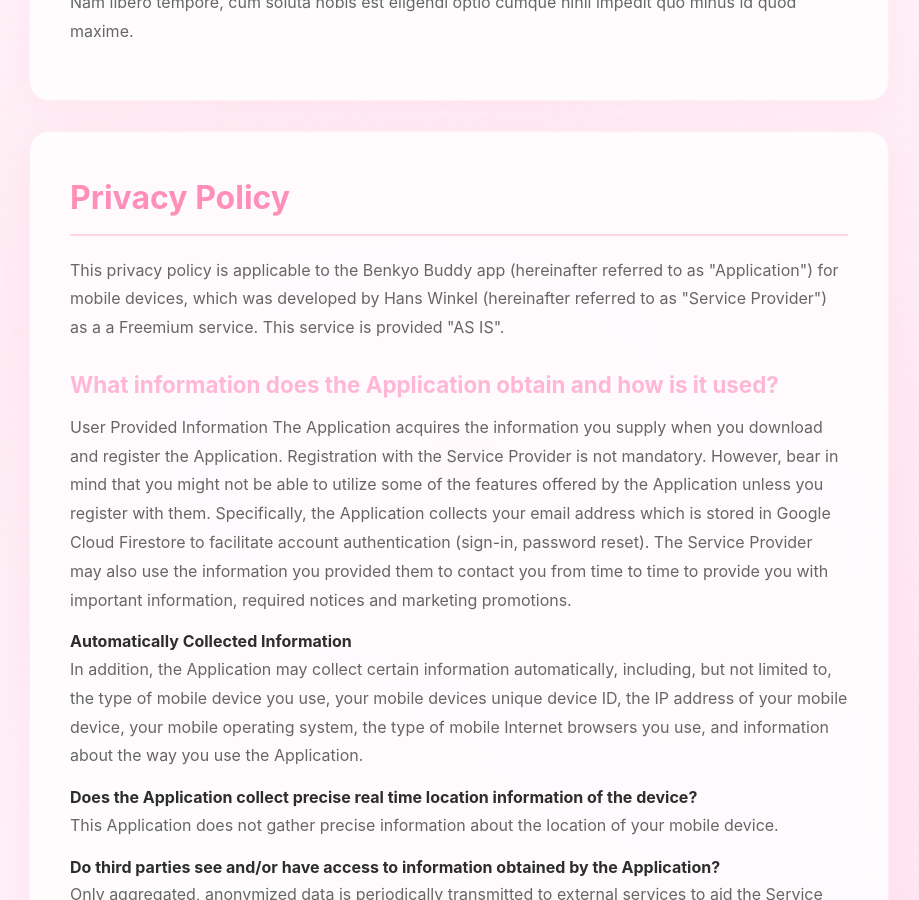
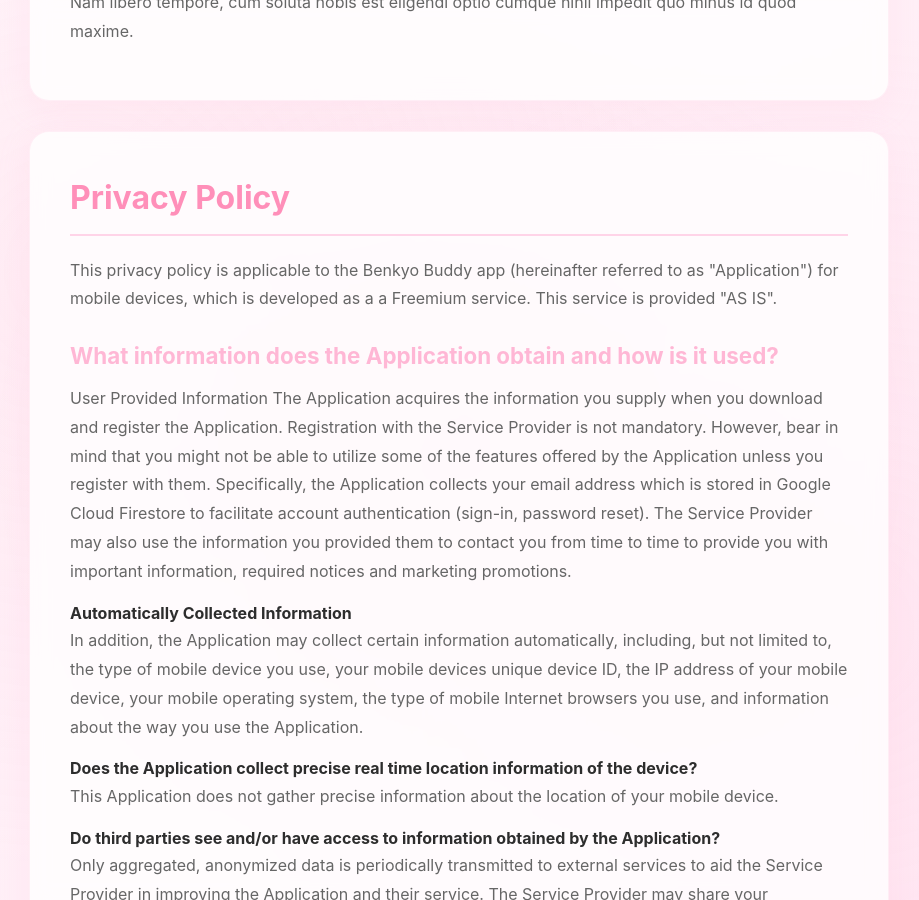
Before and after one commit to h-winkel/jlpt_app_website, a Jekyll site: the page built from index.html, in a window 1280 px wide and 900 px high, scrolled down 827 px. Shown: the whole window, without its empty margins (181-1100 px from the left). Built offline with Jekyll 4.4.1, drawn with Linux system fonts in a browser that asks for light colours.

Commit message:
Update index.html

```diff
--- a/index.html
+++ b/index.html
@@ -26,7 +26,7 @@
 
 <section class="content-section" id="privacy_policy">
     <h2>Privacy Policy</h2>
-    <p>This privacy policy is applicable to the Benkyo Buddy app (hereinafter referred to as "Application") for mobile devices, which was developed by Hans Winkel (hereinafter referred to as "Service Provider") as a a Freemium service. This service is provided "AS IS".</p>
+    <p>This privacy policy is applicable to the Benkyo Buddy app (hereinafter referred to as "Application") for mobile devices, which is developed as a a Freemium service. This service is provided "AS IS".</p>
 
     <h3>What information does the Application obtain and how is it used?</h3>
     <p>User Provided Information
```
